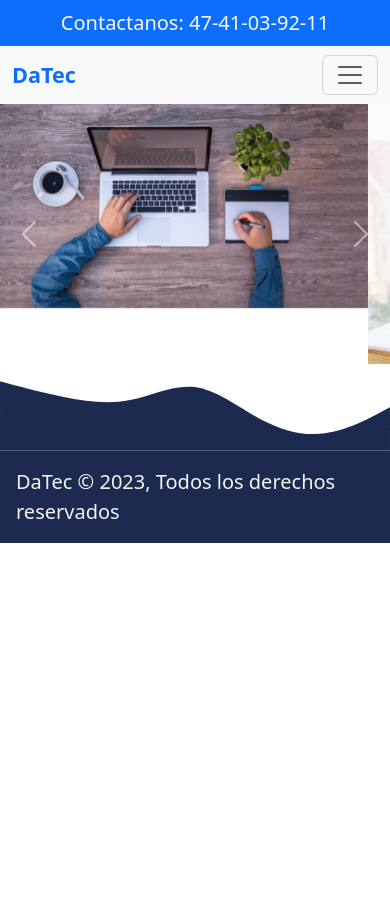
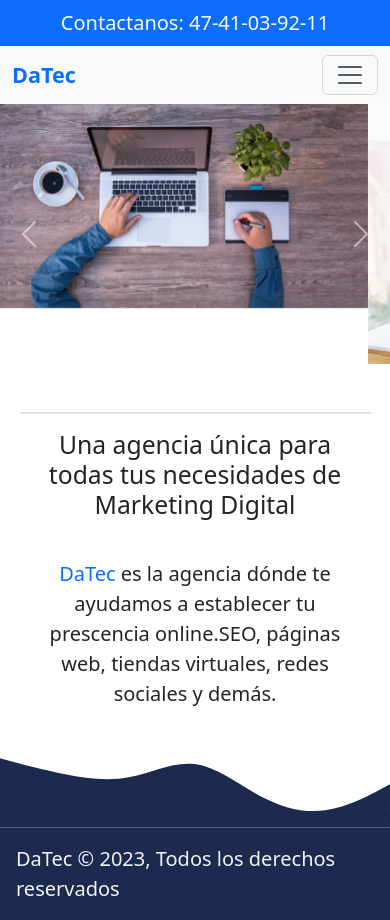
Before and after one commit to xEAGLEx98/DaTec, a plain HTML site: page index.html in a window 390 px wide. Before the commit the page ends 844 px from the top, so only its background shows below. Drawn offline with nearby package versions, Linux system fonts and the light colour scheme.

Commit message:
Se agregó introducción a servicios

```diff
--- a/css/style.css
+++ b/css/style.css
@@ -1,3 +1,4 @@
+/* FOOTER */
 footer{
     background-color: #1b2a4e;
     min-height: 70px;
@@ -7,6 +8,14 @@ footer p{
     color:#f3f3f3;
 }
 
+/*CAROUSEL*/
 .carousel-inner{
     max-height: 30rem;
 }
+
+/* MEdia querys */
+@media (max-width:768px){
+    #intro{
+        width: 90% !important;
+    }
+}
--- a/index.html
+++ b/index.html
@@ -61,6 +61,15 @@
         </button>
       </div>
 
+
+      <!--Introducción a servicios-->
+      <section id="intro" class="d-flex flex-column justify-content-center pt-5 text-center w-50 m-auto">
+        <h1 class="p-3 fs-2 border-top border-2">Una agencia única para todas tus necesidades de <span>Marketing Digital</span></h1>
+        <p class="p-3 fs-5">
+            <span class="text-primary">DaTec</span> es la agencia dónde te ayudamos a establecer tu prescencia online.SEO, páginas web, tiendas virtuales, redes sociales y demás.
+        </p>
+      </section>
+
       <!--Fondo curvo-->
       <section>
         <svg xmlns="http://www.w3.org/2000/svg" viewBox="0 0 1440 320"><path fill="#1b2a4e" fill-opacity="1" d="M0,64L40,74.7C80,85,160,107,240,122.7C320,139,400,149,480,133.3C560,117,640,75,720,85.3C800,96,880,160,960,202.7C1040,245,1120,267,1200,256C1280,245,1360,203,1400,181.3L1440,160L1440,320L1400,320C1360,320,1280,320,1200,320C1120,320,1040,320,960,320C880,320,800,320,720,320C640,320,560,320,480,320C400,320,320,320,240,320C160,320,80,320,40,320L0,320Z"></path></svg>
```
